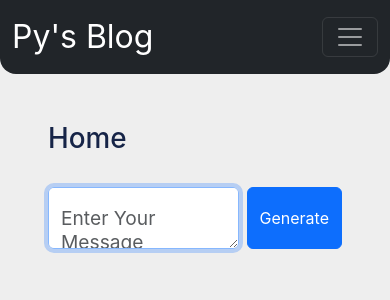
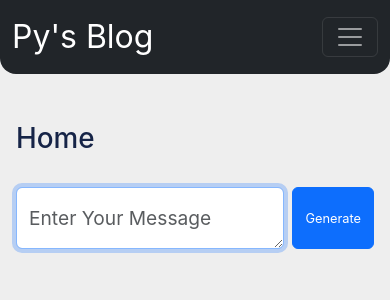
Before and after one commit to rashadmin/py_blog, a React (Create React App) app: page /home in a window 390 px wide. Shown: the top 300 px of the page. Built offline with nearby package versions, Linux system fonts and the light colour scheme.

Commit message:
fixed body margin bug

```diff
--- a/src/index.css
+++ b/src/index.css
@@ -16,7 +16,7 @@ body {
 }
 
 .content{
-  margin: 3rem;
+  margin: 3rem 1rem;
 }
 
 code {
@@ -127,6 +127,7 @@ code {
 .post_card h3{
   margin: auto 0rem;
   min-width: 5rem;
+  text-align: end;
   overflow: hidden;
   text-overflow: ellipsis;
   white-space: nowrap;
@@ -311,7 +312,7 @@ code {
 
   .button{
     width: 6rem;
-    font-size: 1rem;
+    font-size: 0.8rem;
   }
 
   .chatbody{
```
